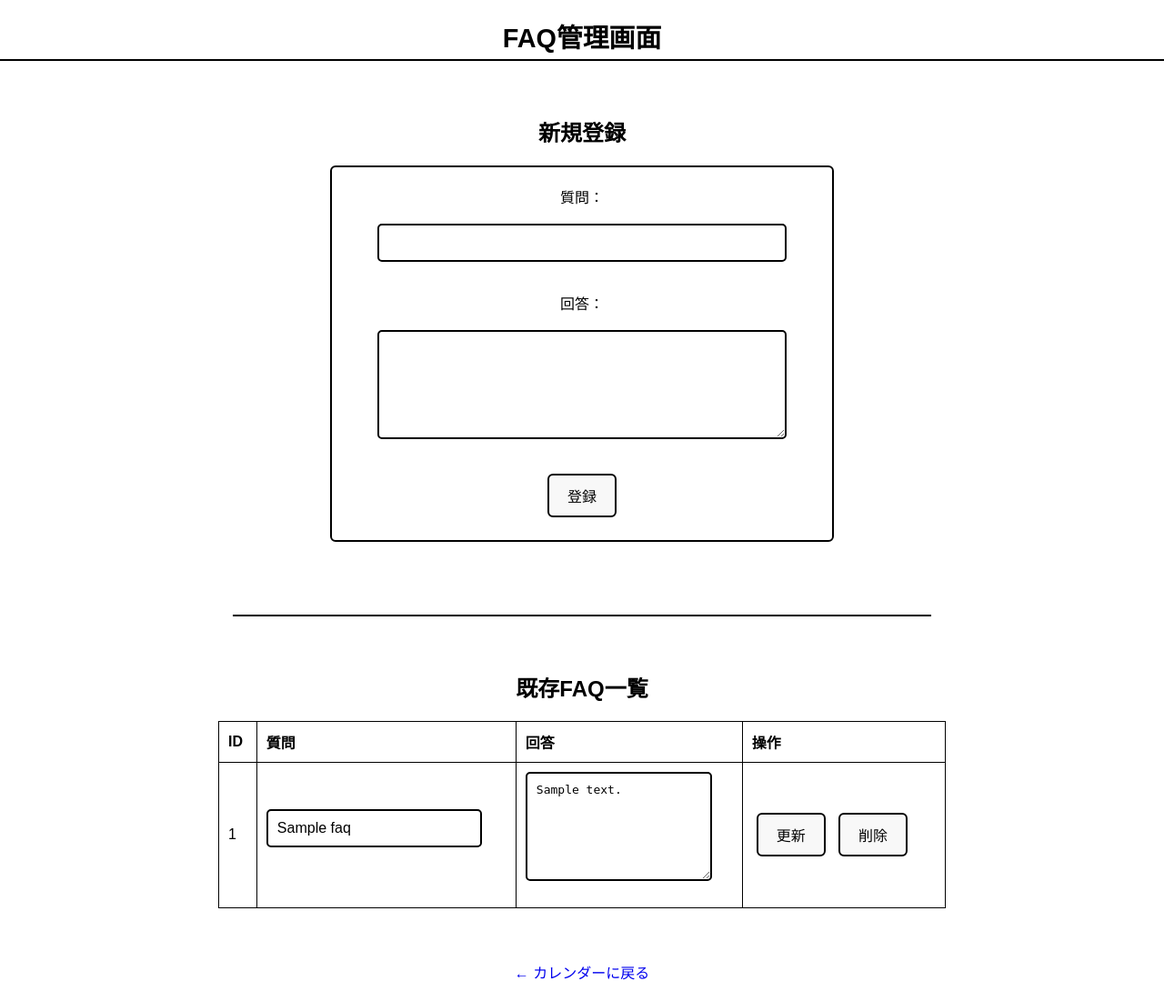
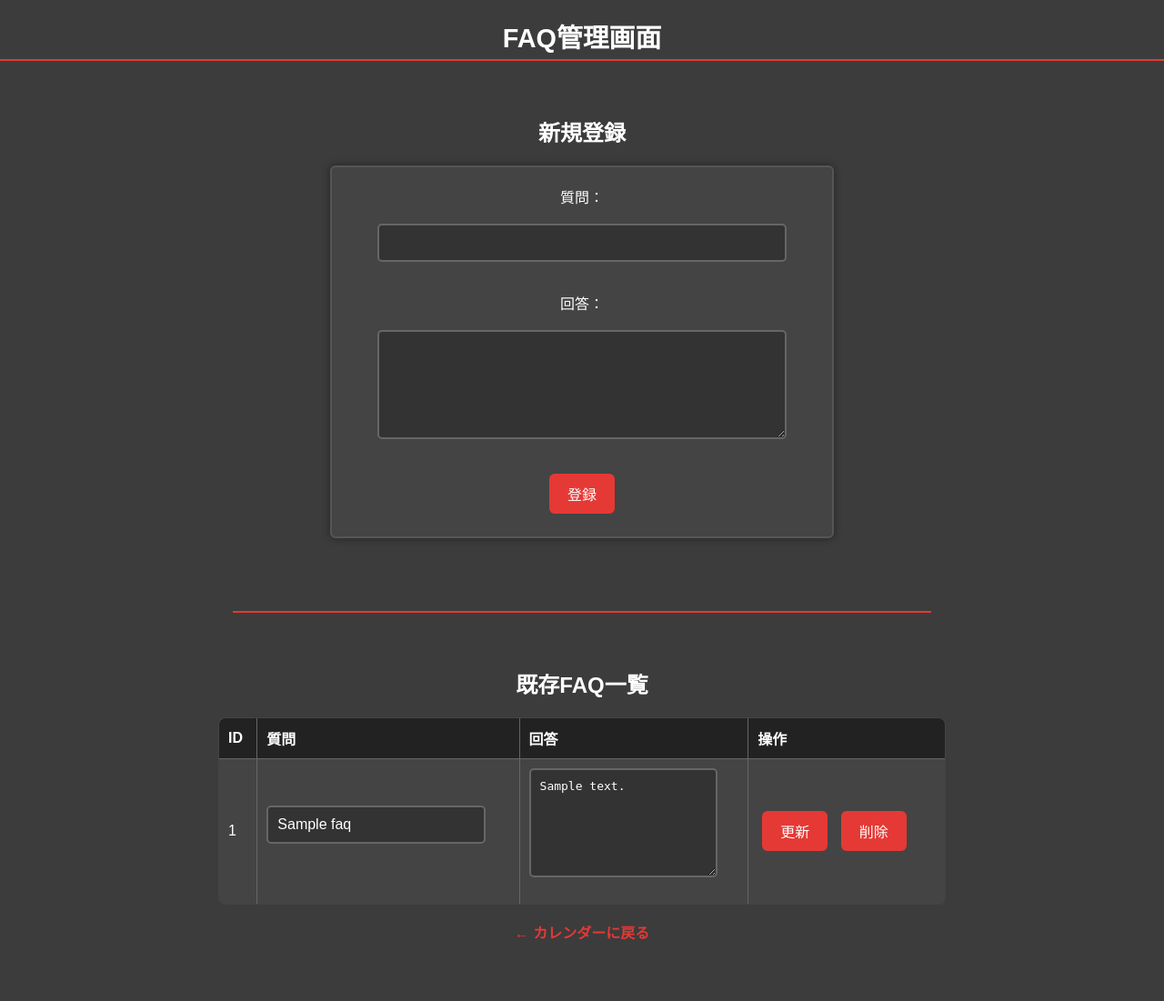
Before and after one commit to Manankimodo/ayosuya, a Flask app: template sotuken/templates/manage_faq.html in a window 1280 px wide. Shown: the whole page at 91% size. After the commit the page ends 1034 px from the top, so only its background shows below. Run offline with Flask 3, Linux system fonts and the light colour scheme; the template is opened without the code that fills it: most values are stand-ins (such as "Sample title", 1, 10 or a date in 2020).

Commit message:
no message

```diff
--- a/sotuken/static/manage_faq.css
+++ b/sotuken/static/manage_faq.css
@@ -1,36 +1,36 @@
 /* 全体のラッパー */
 body {
     font-family: "Noto Sans JP", sans-serif;
-    background-color: #ffffff;
-    color: #000000;
+    background-color: #3c3c3c; /* 背景をダークグレーに */
+    color: #fff; /* 文字を白に */
     margin: 0;
     padding: 0;
-
     display: flex;
-    justify-content: center;  /* 横方向中央 */
-    align-items: center;      /* 縦方向中央 */
+    justify-content: center;
+    align-items: center;
     flex-direction: column;
-    min-height: 100vh;        /* 画面高さ以上はスクロールさせる */
+    min-height: 100vh;
     text-align: center;
 }
 
-/* ページ全体を包むコンテナ */
+/* コンテナ */
 .container {
     width: 90%;
-    max-width: 900px;   /* 最大幅 */
+    max-width: 900px;
     display: flex;
     flex-direction: column;
-    align-items: center; /* 子要素も中央揃え */
+    align-items: center;
 }
 
 /* タイトル */
 h1 {
     font-size: 1.8em;
     margin-bottom: 40px;
-    border-bottom: 2px solid #000;
+    border-bottom: 2px solid #e53935; /* 赤ライン */
     padding-bottom: 5px;
     width: 100%;
     text-align: center;
+    color: #fff;
 }
 
 /* フォーム全体 */
@@ -40,27 +40,37 @@ form {
     align-items: center;
     text-align: left;
     padding: 20px 25px;
-    border: 2px solid #000;
+    border: 2px solid #555;
     border-radius: 6px;
-    background-color: #fff;
+    background-color: #444; /* 少し明るいグレー */
     width: 100%;
     max-width: 500px;
     margin-bottom: 40px;
+    box-shadow: 0 0 10px rgba(0, 0, 0, 0.4);
 }
 
-/* 既存FAQ一覧のテーブルを中央寄せ */
+/* テーブル */
 table {
-    margin: 0 auto; /* 上下マージン0、左右マージンautoで中央寄せ */
+    margin: 0 auto;
     border-collapse: collapse;
     width: 100%;
     max-width: 800px;
-    text-align: left;
-    margin-bottom: 40px;
+    background-color: #444;
+    color: #fff;
+    border-radius: 8px;
+    overflow: hidden;
 }
 
 th, td {
     padding: 10px;
-    border: 1px solid #000;
+    border: 1px solid #666;
+    text-align: left;
+}
+
+/* テーブルヘッダー */
+th {
+    background-color: #222;
+    color: #ffffff;
 }
 
 /* 区切り線 */
@@ -68,48 +78,39 @@ hr {
     margin: 40px auto;
     width: 60%;
     border: none;
-    border-top: 2px solid #000;
+    border-top: 2px solid #e53935;
 }
 
-/* リンク中央揃え */
-a {
-    text-decoration: none;
-    color: #0000EE;
-    margin-bottom: 20px;
-}
-
-a:hover {
-    text-decoration: underline;
-}
-
-/* 入力欄共通デザイン（質問・回答） */
+/* 入力欄 */
 input[type="text"],
 textarea {
     width: 90%;
     max-width: 450px;
     padding: 10px;
     margin-bottom: 15px;
-    border: 2px solid #000;
+    border: 2px solid #666;
     border-radius: 5px;
     font-size: 1em;
+    background-color: #333;
+    color: #fff;
     box-sizing: border-box;
 }
 
-/* 回答欄を広く */
+/* 回答欄 */
 textarea {
     height: 120px;
     resize: vertical;
 }
 
-/* ボタン共通デザイン（登録・更新・削除） */
+/* ボタン共通デザイン */
 button,
 a[href*="delete_faq"] {
     display: inline-block;
     padding: 10px 20px;
-    border: 2px solid #000;
+    border: none;
     border-radius: 6px;
-    background-color: #f8f8f8;
-    color: #000;
+    background-color: #e53935; /* 赤 */
+    color: #fff;
     font-size: 1em;
     cursor: pointer;
     text-decoration: none;
@@ -117,9 +118,19 @@ a[href*="delete_faq"] {
     margin: 5px;
 }
 
-/* ホバー時の効果 */
+/* ホバー時 */
 button:hover,
 a[href*="delete_faq"]:hover {
-    background-color: #000;
-    color: #fff;
+    background-color: #b71c1c; /* 濃い赤 */
 }
+
+/* 戻るリンク */
+a[href="/calendar/admin"] {
+    color: #e53935;
+    text-decoration: none;
+    font-weight: bold;
+}
+
+a[href="/calendar/admin"]:hover {
+    text-decoration: underline;
+}
```
Also changed, not shown: chroma_db/chroma.sqlite3.
